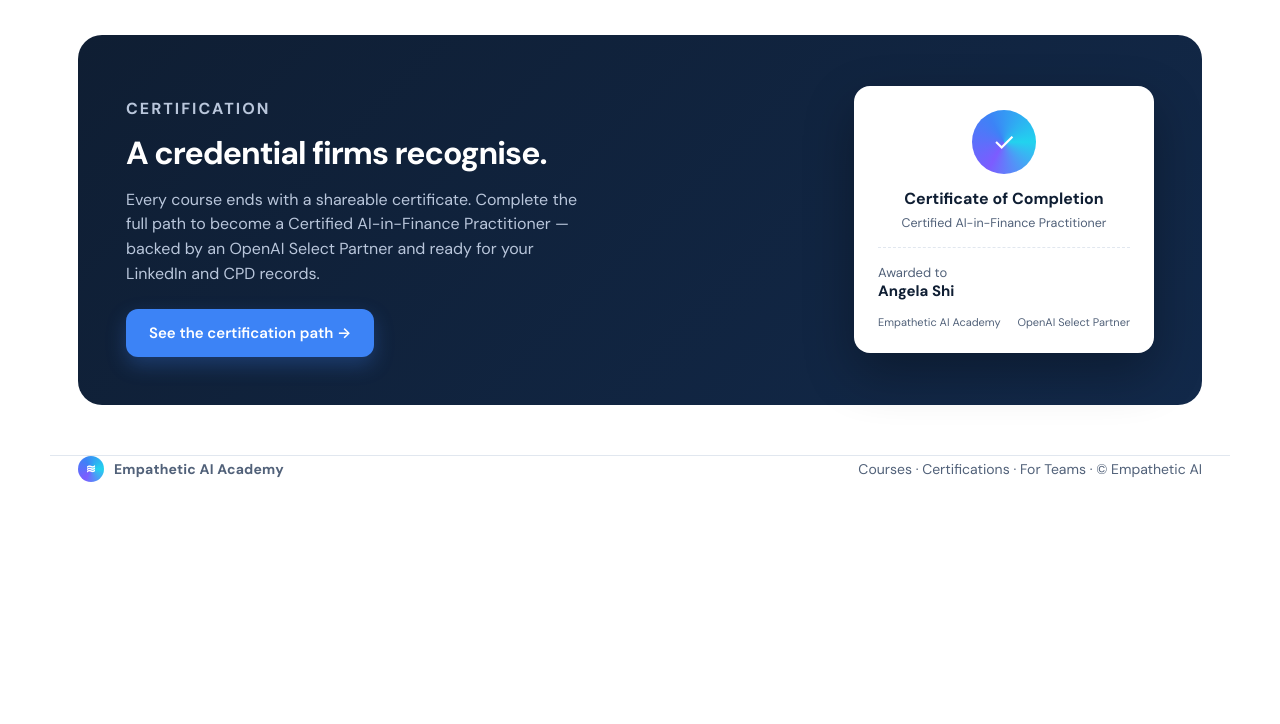
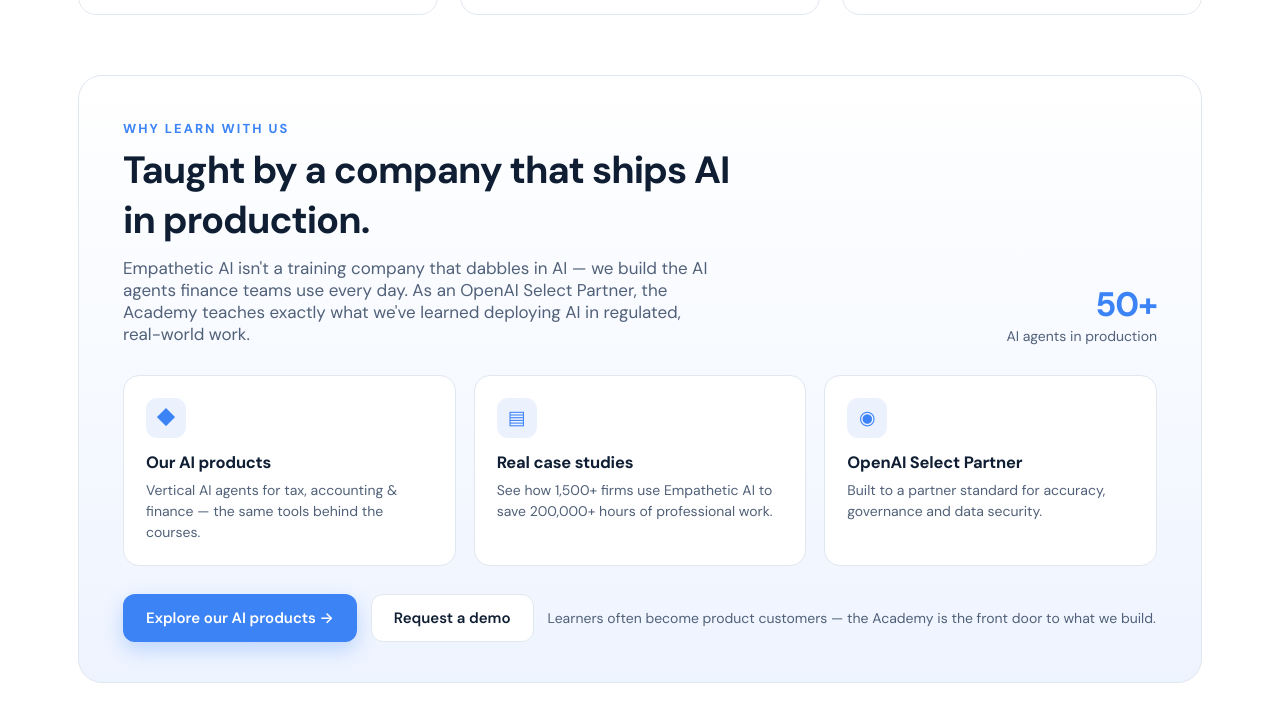
Before and after one commit to anirudhatalmale6-alt/eai-academy-mockup, a plain HTML site: page index.html in a window 1280 px wide. Shown: the part 1716-2440 px from the top of the page. Before the commit the page ends 2198 px from the top, so only its background shows below. Drawn offline with Linux system fonts and the light colour scheme.

Commit message:
Make product-company connection explicit (top bar, AI Products nav, why-learn-with-us section)

```diff
--- a/index.html
+++ b/index.html
@@ -81,9 +81,36 @@
   .certcard .line{border-top:1px dashed var(--line);margin:16px 0}
   footer{border-top:1px solid var(--line);margin-top:60px;padding:34px 0;color:var(--slate);font-size:14px;display:flex;justify-content:space-between;align-items:center}
   .badge-mock{position:fixed;bottom:14px;right:14px;background:var(--ink);color:#fff;font-size:12px;padding:8px 13px;border-radius:10px;opacity:.85;z-index:30}
+  /* top announcement bar linking back to the product company */
+  .topbar{background:var(--ink);color:#fff;font-size:13.5px;font-weight:500}
+  .topbar .wrap{display:flex;align-items:center;justify-content:center;gap:10px;height:40px;text-align:center}
+  .topbar b{font-weight:700}
+  .topbar a{color:#8fc0ff;font-weight:600}
+  .topbar a:hover{color:#fff}
+  .navlinks a.ext{color:var(--ink);font-weight:600}
+  /* product / "we build AI" band */
+  .prod{padding:20px 0 10px}
+  .prodbox{border:1px solid var(--line);border-radius:24px;background:linear-gradient(180deg,#fff,var(--wash));padding:44px 44px 40px}
+  .prodhead{display:flex;justify-content:space-between;align-items:flex-end;gap:30px;flex-wrap:wrap}
+  .prodhead h2{text-align:left;margin:8px 0 0}
+  .prodhead p.lead{text-align:left;margin:12px 0 0}
+  .prodgrid{display:grid;grid-template-columns:repeat(3,1fr);gap:18px;margin-top:30px}
+  .pcard{background:#fff;border:1px solid var(--line);border-radius:16px;padding:22px}
+  .pcard .ic{width:40px;height:40px;border-radius:11px;background:rgba(60,131,246,.1);color:var(--blue);display:flex;align-items:center;justify-content:center;font-size:19px}
+  .pcard h4{font-size:16.5px;margin-top:14px;letter-spacing:-.2px}
+  .pcard p{color:var(--slate);font-size:14px;margin-top:7px;line-height:1.5}
+  .prodcta{display:flex;gap:14px;margin-top:28px;align-items:center;flex-wrap:wrap}
+  .prodcta .note{color:var(--slate);font-size:14px}
 </style>
 </head>
 <body>
+
+<div class="topbar">
+  <div class="wrap">
+    <span>Part of <b>Empathetic AI</b> — we build production AI for tax, accounting &amp; finance teams.</span>
+    <a>Explore our AI products ↗</a>
+  </div>
+</div>
 
 <nav>
   <div class="wrap navrow">
@@ -92,7 +119,7 @@
       <div>EMPATHETIC AI<small>ACADEMY</small></div>
     </div>
     <div class="navlinks">
-      <a>Courses</a><a>Learning Paths</a><a>Certifications</a><a>For Teams</a><a>Pricing</a>
+      <a>Courses</a><a>Certifications</a><a>For Teams</a><a>Pricing</a><a class="ext">AI Products ↗</a>
     </div>
     <div class="navcta">
       <a class="btn btn-ghost">Log in</a>
@@ -186,6 +213,51 @@
       </a>
     </div>
 
+  </div>
+</section>
+
+<section class="prod">
+  <div class="wrap">
+    <div class="prodbox">
+      <div class="prodhead">
+        <div style="max-width:620px">
+          <p class="eyebrow" style="text-align:left">Why learn with us</p>
+          <h2>Taught by a company that ships AI in production.</h2>
+          <p class="lead">Empathetic AI isn't a training company that dabbles in AI — we build the AI agents finance teams use every day. As an OpenAI Select Partner, the Academy teaches exactly what we've learned deploying AI in regulated, real-world work.</p>
+        </div>
+        <div style="text-align:right;min-width:180px">
+          <div style="font-size:34px;font-weight:700;color:var(--blue);letter-spacing:-1px">50+</div>
+          <div style="color:var(--slate);font-size:14px">AI agents in production</div>
+        </div>
+      </div>
+      <div class="prodgrid">
+        <div class="pcard">
+          <div class="ic">◆</div>
+          <h4>Our AI products</h4>
+          <p>Vertical AI agents for tax, accounting &amp; finance — the same tools behind the courses.</p>
+        </div>
+        <div class="pcard">
+          <div class="ic">▤</div>
+          <h4>Real case studies</h4>
+          <p>See how 1,500+ firms use Empathetic AI to save 200,000+ hours of professional work.</p>
+        </div>
+        <div class="pcard">
+          <div class="ic">◉</div>
+          <h4>OpenAI Select Partner</h4>
+          <p>Built to a partner standard for accuracy, governance and data security.</p>
+        </div>
+      </div>
+      <div class="prodcta">
+        <a class="btn btn-primary">Explore our AI products →</a>
+        <a class="btn btn-ghost">Request a demo</a>
+        <span class="note">Learners often become product customers — the Academy is the front door to what we build.</span>
+      </div>
+    </div>
+  </div>
+</section>
+
+<section class="cat" style="padding-top:10px">
+  <div class="wrap">
     <div class="band">
       <div class="l">
         <p class="eyebrow" style="text-align:left">Certification</p>
```
